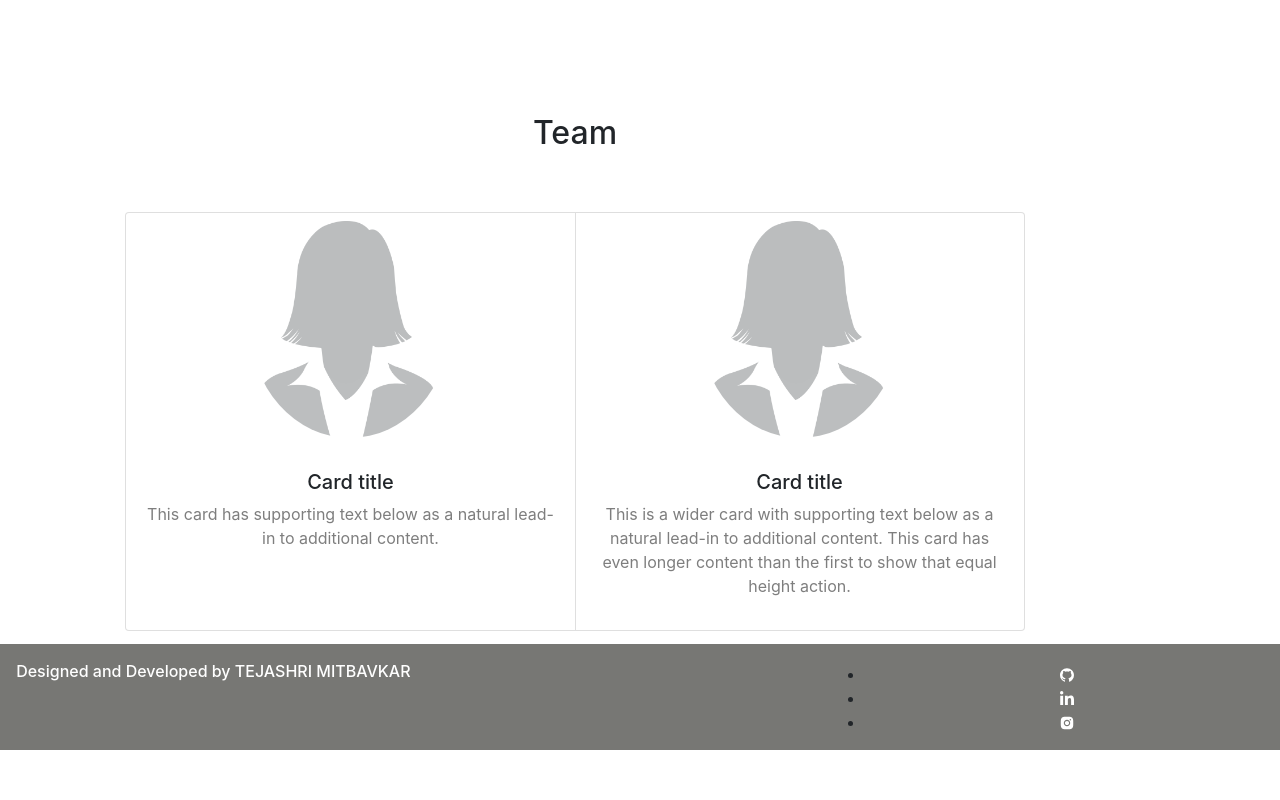
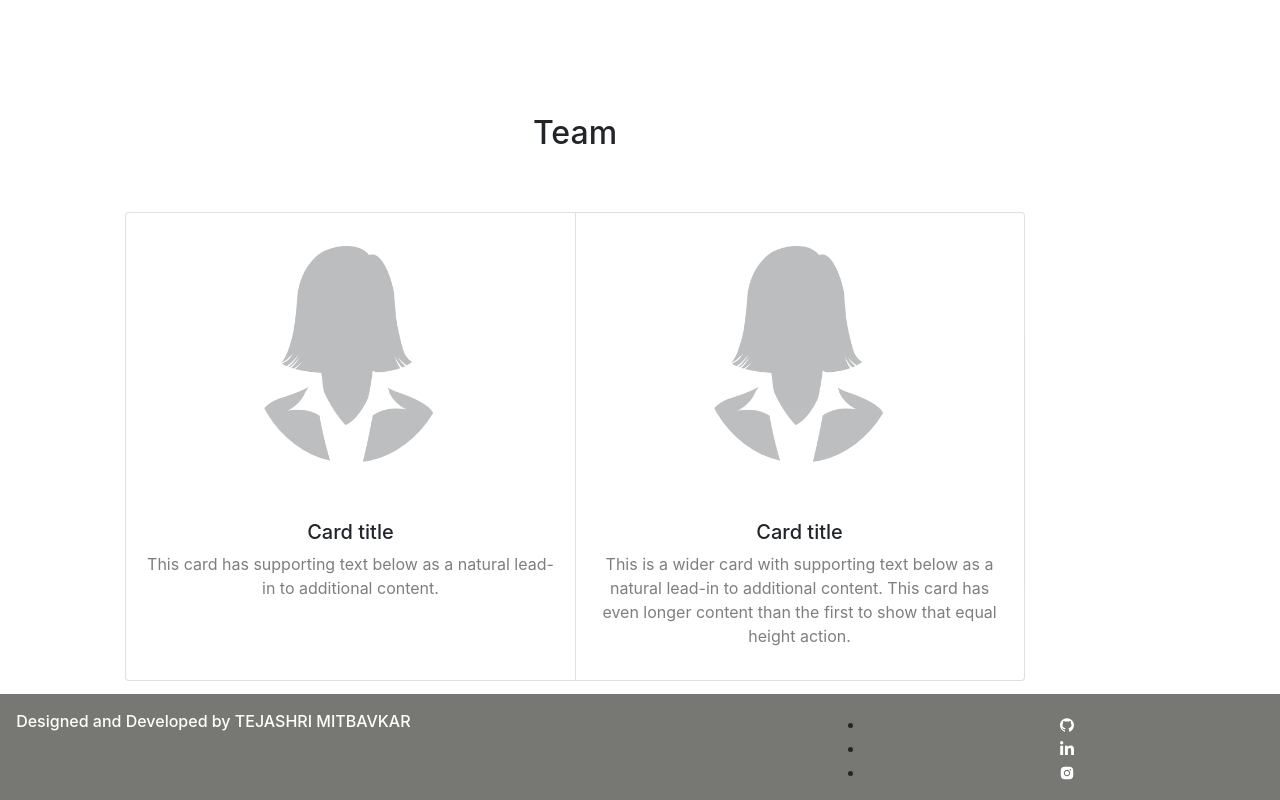
Before and after one commit to tejashri-110/static_webpage, a React (Create React App) app: page / in a window 1280 px wide. Shown: the part 3223-4023 px from the top of the page. Before the commit the page ends 3973 px from the top, so only its background shows below. Built offline with nearby package versions, Linux system fonts and the light colour scheme.

Commit message:
Update Team.css

```diff
--- a/src/components/Team.css
+++ b/src/components/Team.css
@@ -10,7 +10,7 @@ h2{text-align: center;
       box-sizing: border-box;
 
      padding: 0;
-      margin: auto;
+      margin: 25px auto;
   }
 
   div.card{
```
